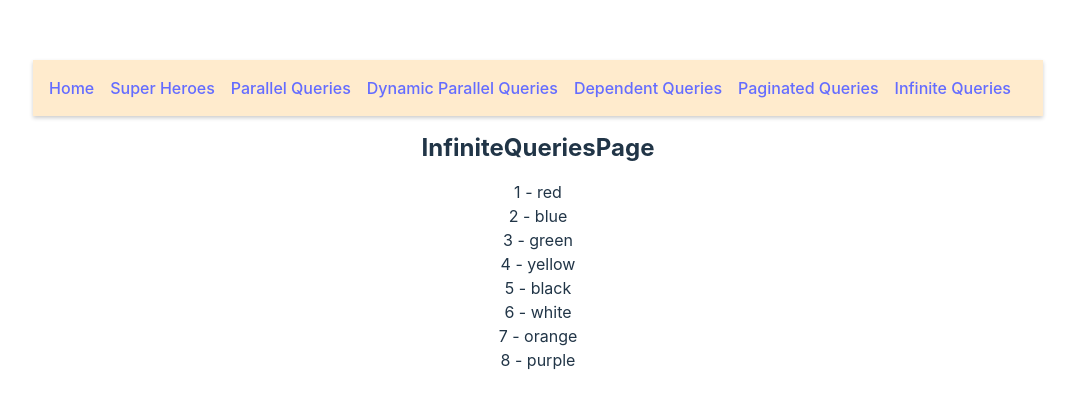
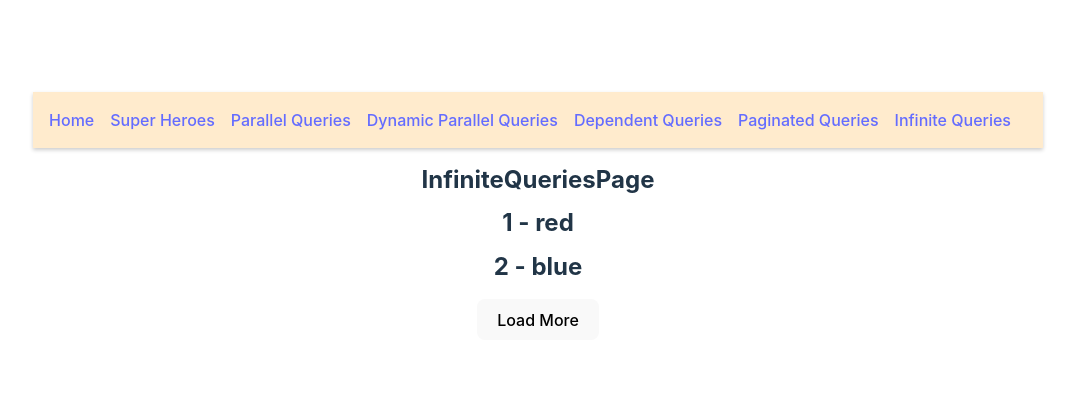
Before and after one commit to yuriy-bolotnyy/react-query, a React (Vite) app: page /rq-infinite in a window 1280 px wide. Shown: the part 184-592 px from the top of the page, without its empty margins (102-1177 px from the left). Built offline with nearby package versions, Linux system fonts and the light colour scheme; data requests are answered from the project's data file.

Commit message:
Add Infinite Queries

```diff
--- a/src/components/InfiniteQueries.page.jsx
+++ b/src/components/InfiniteQueries.page.jsx
@@ -1,31 +1,44 @@
-import { useState } from "react";
-import { useQuery } from "react-query";
+import { Fragment, useState } from "react";
+import { useInfiniteQuery } from "react-query";
 import axios from "axios";
 
 const ItemsPerPage = 2      // Desired number of item per page request e.g. 2 will return only two elements per page
 
-const fetchColors = (pageNumber) => axios.get(`http://localhost:3000/colors`)
+const fetchColors = ({ pageParam = 1 }) => axios.get(`http://localhost:3000/colors?_limit=2&_page=${pageParam}`)
 
 export const InfiniteQueriesPage = () => {
-    const [pageNumber, setPageNumber] = useState(1)
-    const { data : colors } = useQuery(
-        ['colors', pageNumber],
-        () => fetchColors(pageNumber),
+    // const [pageNumber, setPageNumber] = useState(1)
+    const { data, hasNextPage, fetchNextPage } = useInfiniteQuery(['colors'], fetchColors,
         {
-            keepPreviousData: true,     // Keep previous data for retrieved pages
+            getNextPageParam: (_lastPage, pages) => {
+                if (pages.length <4) {  // 4 pages max <- 8 colors by 2 colors per page
+                    return pages.length + 1
+                } else {
+                    return undefined
+                }
+            },
         })
 
-    console.log('colors', colors?.data)
+    console.log('infinite colors: ', data?.pages)
 
     return (
         <div>
             <h2>InfiniteQueriesPage</h2>
 
-            {colors?.data?.map(color => (
+            {data?.pages.map((group, i) => {
+                return (
+                    <Fragment key={i}>
+                        {group?.data?.map(color => (
+                            <h2 key={color.id}>{color.id} - {color.label}</h2>))}
+                    </Fragment>
+                )
+            })}
+
+            {/* {data?.data?.map(color => (
                 <div key={color.id}>{color.id} - {color.label}</div>
-            ))}
+            ))} */}
 
-            {/* <button onClick={() => setPageNumber(page => page - 1)} disabled={pageNumber === 1}>Prev Page</button>
-            <button onClick={() => setPageNumber(page => page + 1)} disabled={pageNumber === 4}>Next Page</button>  // 4 pages max */}
+            <button onClick={fetchNextPage} disabled={ !hasNextPage }>Load More</button>
+            {/* <button onClick={() => setPageNumber(page => page + 1)} disabled={pageNumber === 4}>Next Page</button>  // 4 pages max */}
         </div>)
 }
```
